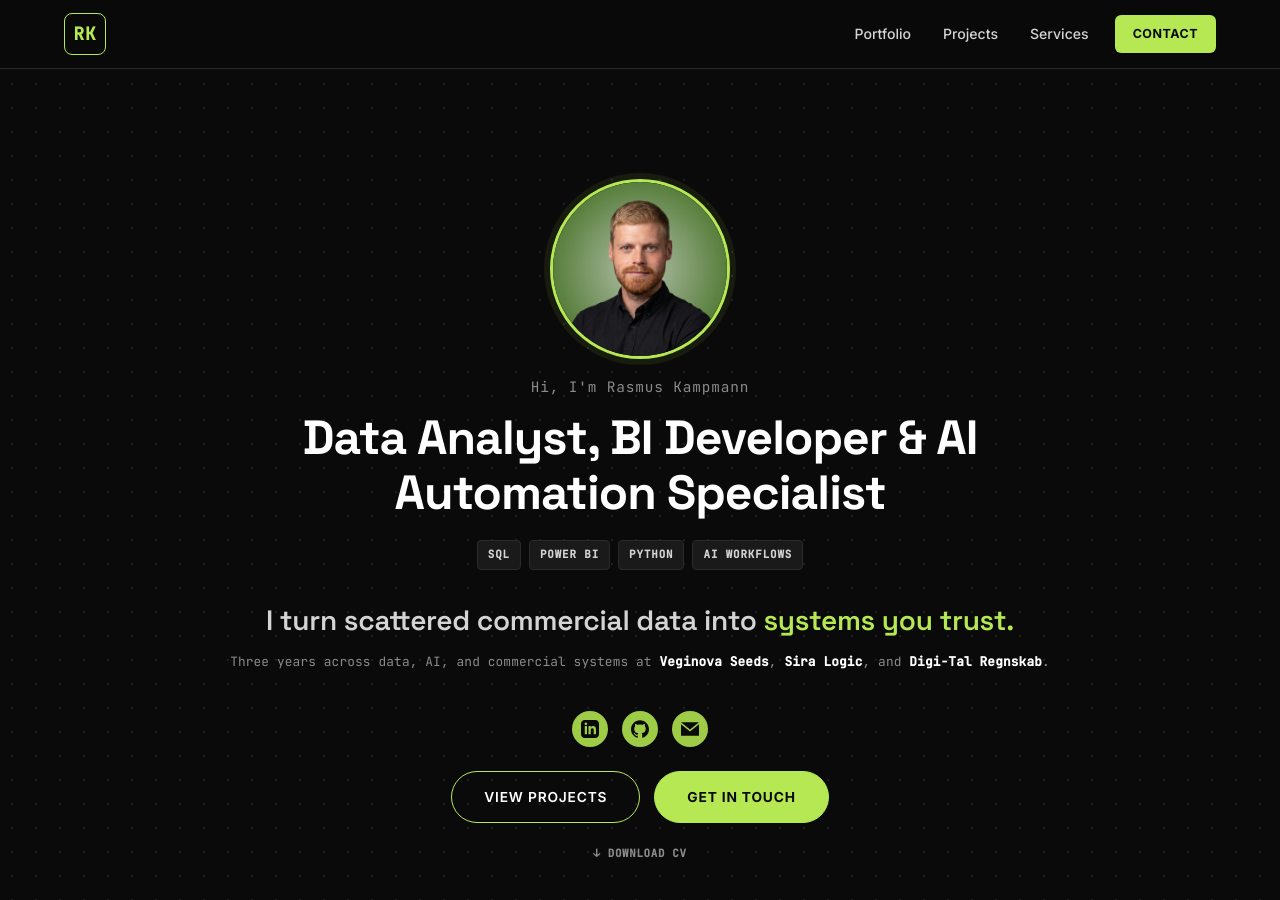
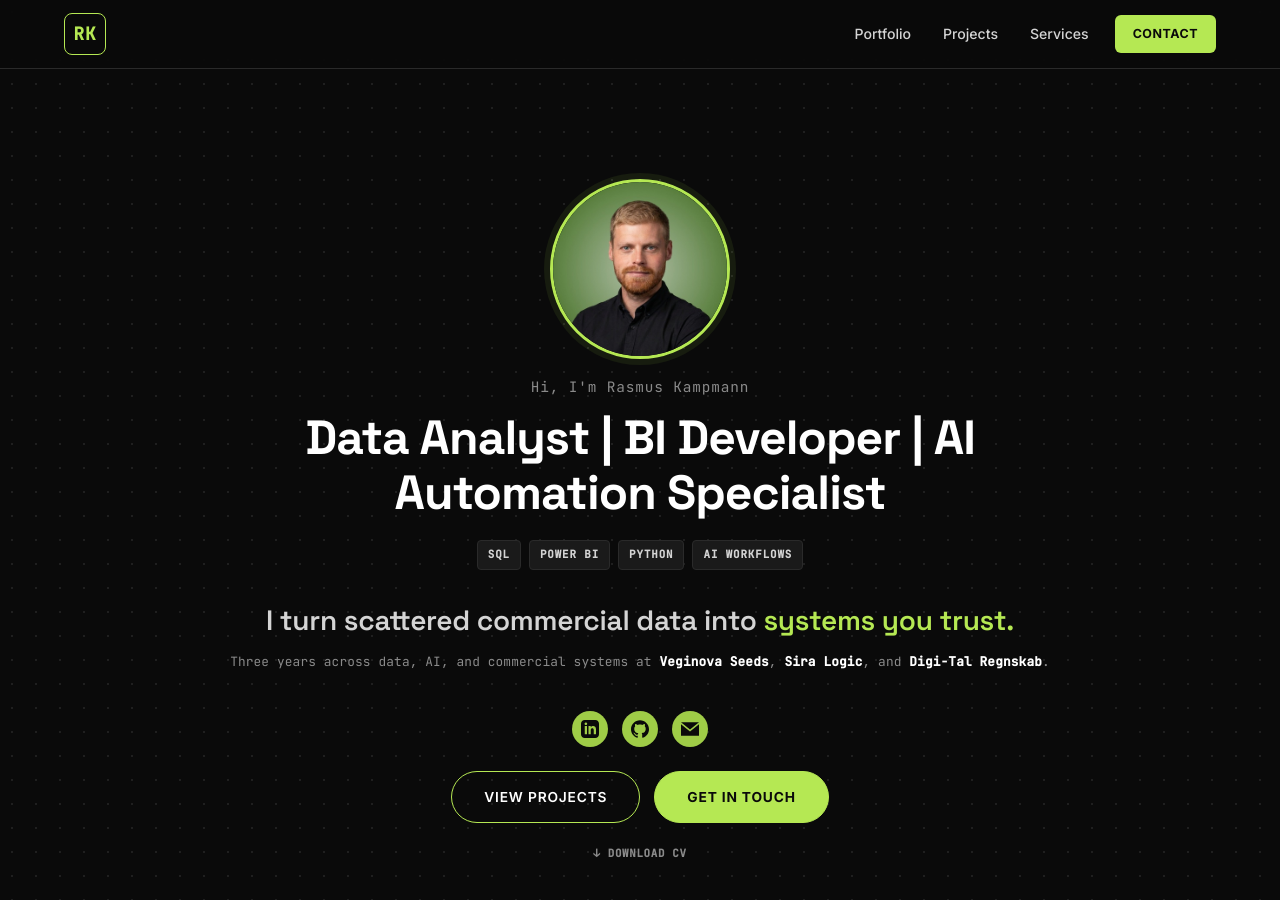
Before and after one commit to rasmuskampmann1998/rasmuskampmann.com, a Jekyll site: the page built from index.md, in a window 1280 px wide and 900 px high. Built offline with Jekyll 4.4.1, drawn with Linux system fonts in a browser that asks for light colours; part of the change alters nothing that is shown.

Commit message:
Use pipe separators in hero title
Co-Authored-By: Claude Opus 4.7 <noreply@anthropic.com>

```diff
--- a/index.md
+++ b/index.md
@@ -9,7 +9,7 @@ title: Home
       <img src="{{ '/assets/images/me/hero-portrait.jpg?v=3' | relative_url }}" alt="Rasmus Kampmann" onerror="this.src='{{ '/assets/images/me/headshot.jpg' | relative_url }}'" />
     </div>
     <p class="hero-name">Hi, I'm Rasmus Kampmann</p>
-    <h1>Data Analyst, BI Developer &amp; AI Automation Specialist</h1>
+    <h1>Data Analyst | BI Developer | AI Automation Specialist</h1>
     <ul class="hero-stack">
       <li>SQL</li>
       <li>Power BI</li>
```
